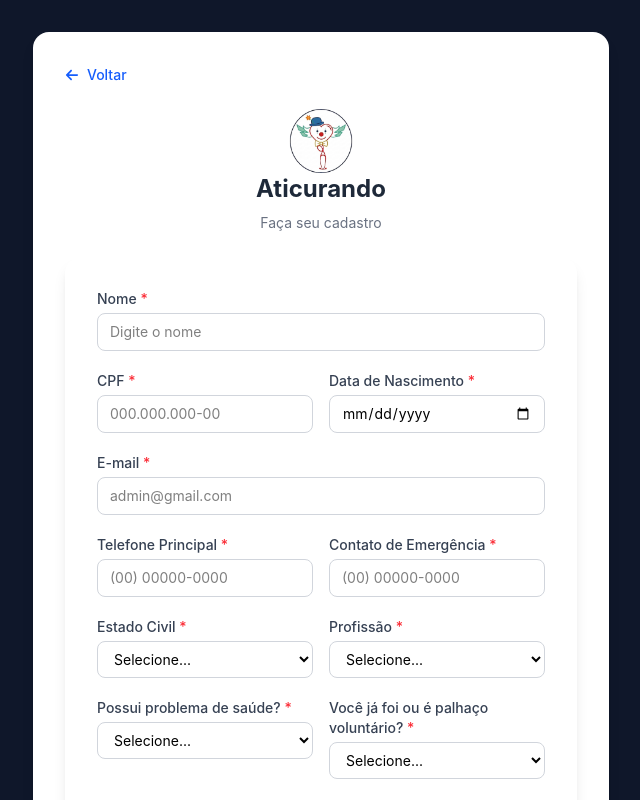
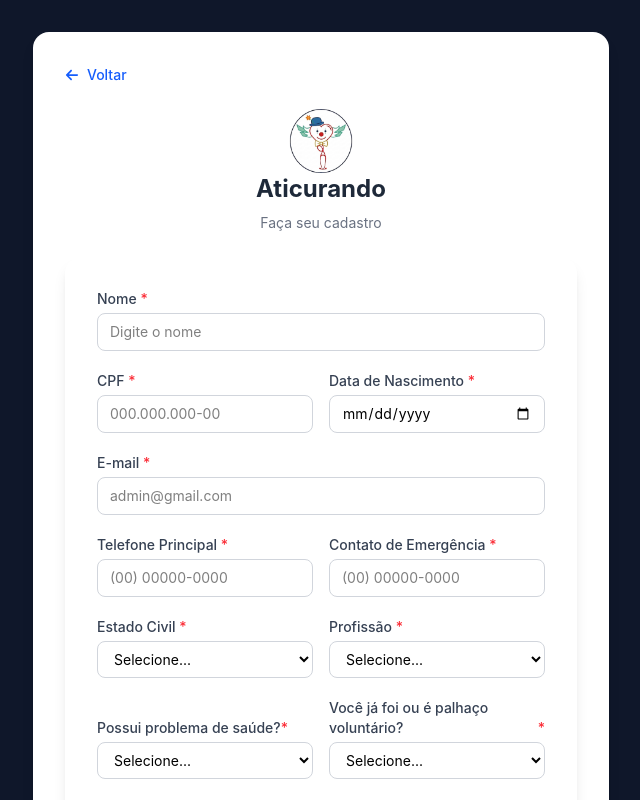
Before and after one commit to komura28/Pi-Front-End, a React (Vite) app: page /cadastro in a window 1280 px wide. Shown: the top 800 px of the page, without its empty margins (319-959 px from the left). Built offline with nearby package versions, Linux system fonts and the light colour scheme.

Commit message:
Resolvendo select do RegisterPage

```diff
--- a/src/components/FormCadastro.tsx
+++ b/src/components/FormCadastro.tsx
@@ -406,10 +406,10 @@ export function FormCadastro({ tipo = "comum" }: CadastroFormDataProps) {
         {tipo === "comum" && (
           <>
             <div className="grid min-w-0 grid-cols-1 gap-4 sm:grid-cols-2">
-              <div>
+              <div className="flex min-w-0 flex-col">
                 <label
                   htmlFor="tem_problema_saude"
-                  className="mb-1 block text-sm font-medium text-gray-700"
+                  className="mb-1 flex min-h-10 items-end text-sm font-medium text-gray-700"
                 >
                   Possui problema de saúde? <span className="text-red-500" aria-hidden="true">*</span>
                 </label>
@@ -431,10 +431,10 @@ export function FormCadastro({ tipo = "comum" }: CadastroFormDataProps) {
                 )}
               </div>
 
-              <div>
+              <div className="flex min-w-0 flex-col">
                 <label
                   htmlFor="participacao_anterior"
-                  className="mb-1 block text-sm font-medium text-gray-700"
+                  className="mb-1 flex min-h-10 items-end text-sm font-medium text-gray-700"
                 >
                   Você já foi ou é palhaço voluntário? <span className="text-red-500" aria-hidden="true">*</span>
                 </label>
```
